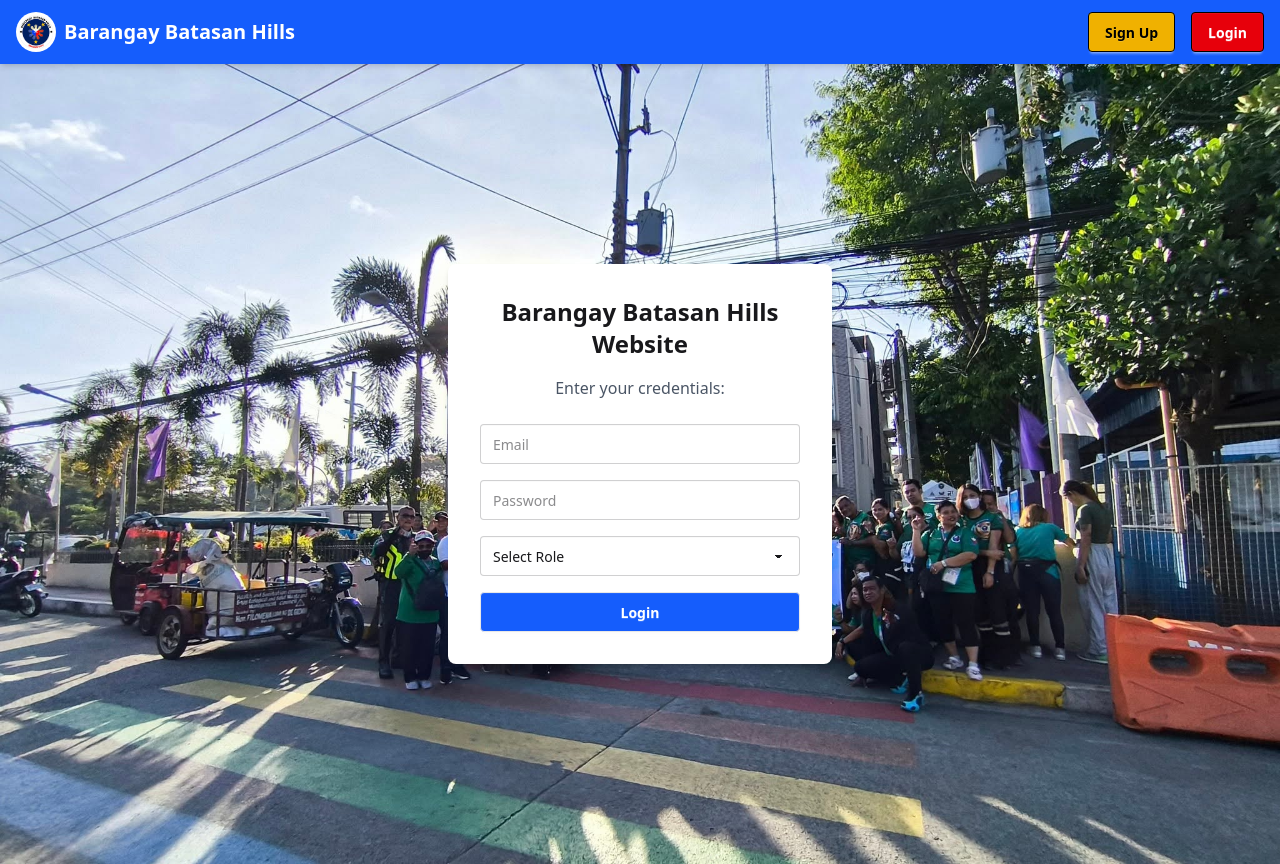
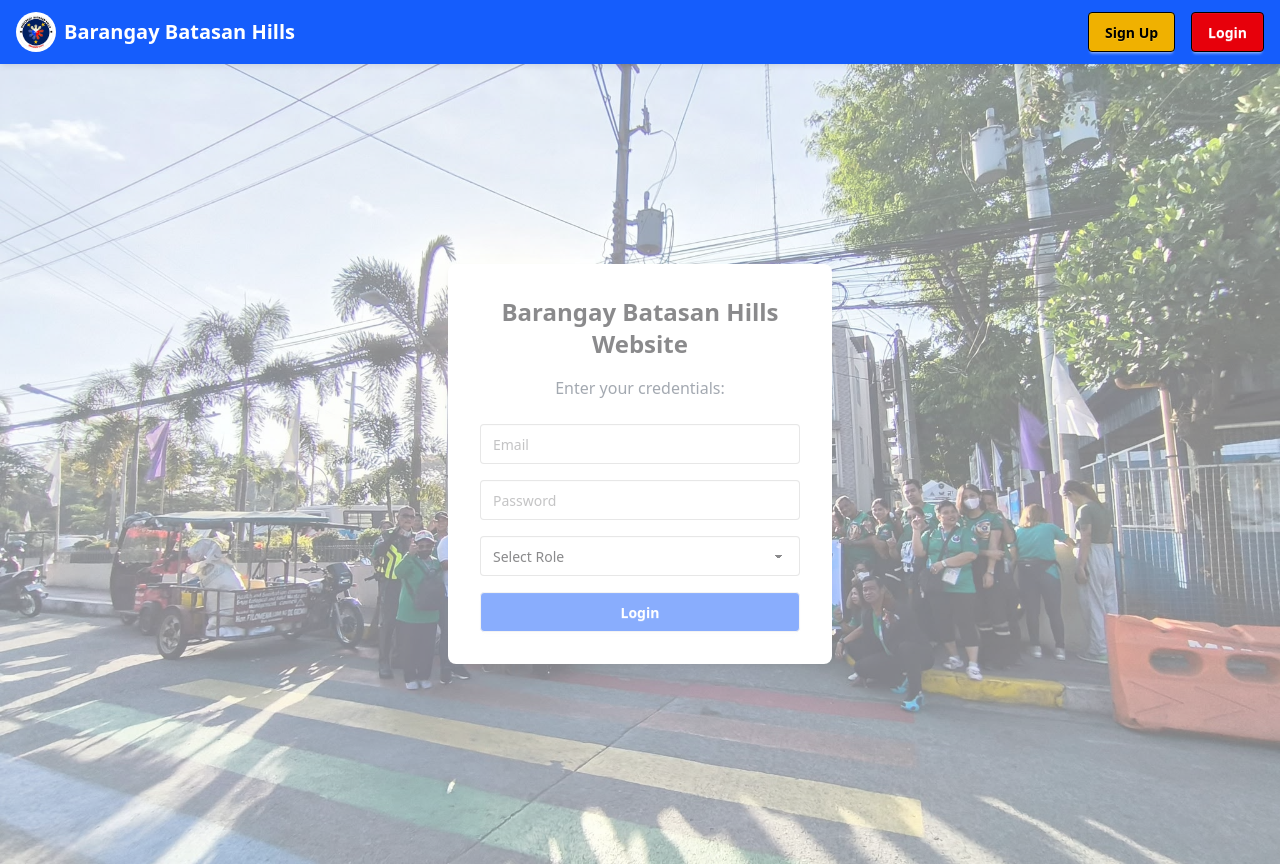
Before and after one commit to Justin-Vito/vite-vega-frontend, a React (Vite) app: page /login in a window 1280 px wide. Built offline with nearby package versions, Linux system fonts and the light colour scheme; no server answers.

Commit message:
Update Login.jsx

```diff
--- a/src/Login.jsx
+++ b/src/Login.jsx
@@ -48,6 +48,7 @@ const Login = () => {
         backgroundSize: "cover",
         backgroundPosition: "center",
         backgroundRepeat: "no-repeat",
+        opacity: 0.5,
       }}
     >
       <div className="bg-white p-8 rounded-lg shadow-md w-96 text-center">
```
